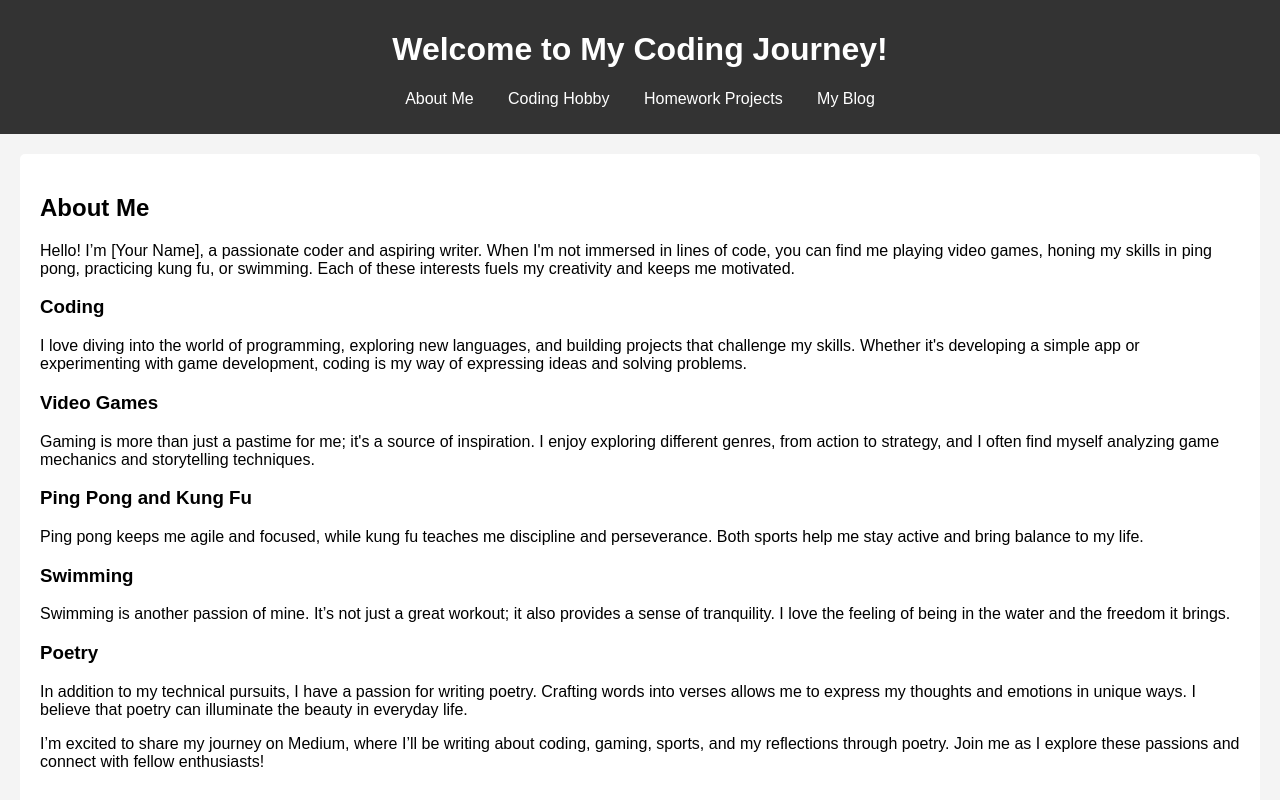
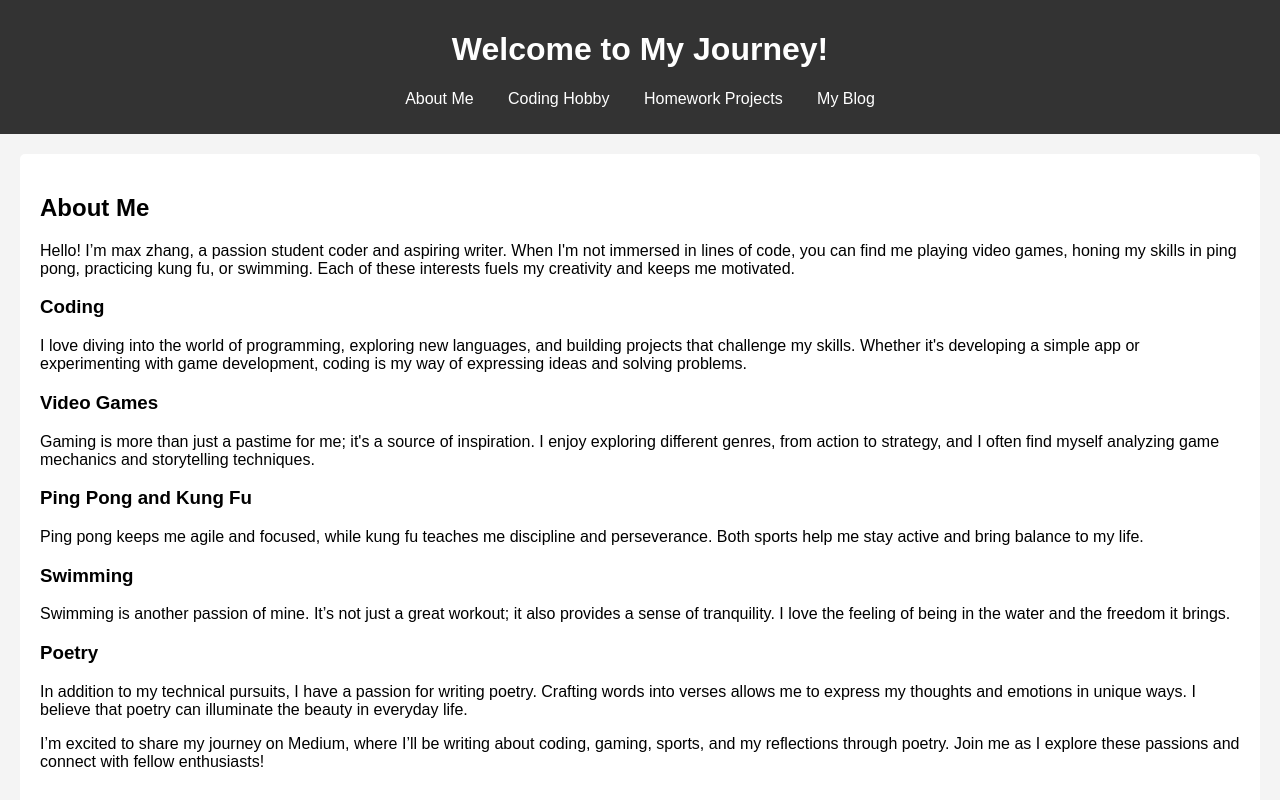
Before and after one commit to max-12342014/max, a plain HTML site: page index.html in a window 1280 px wide. Shown: the top 800 px of the page. Drawn offline with Linux system fonts and the light colour scheme.

Commit message:
Update index.html
update again delet coding

```diff
--- a/index.html
+++ b/index.html
@@ -3,12 +3,12 @@
 <head>
     <meta charset="UTF-8">
     <meta name="viewport" content="width=device-width, initial-scale=1.0">
-    <title>My Coding Journey</title>
+    <title>My Journey</title>
     <link rel="stylesheet" href="styles.css">
 </head>
 <body>
     <header>
-        <h1>Welcome to My Coding Journey!</h1>
+        <h1>Welcome to My Journey!</h1>
         <nav>
             <ul>
                 <li><a href="#about">About Me</a></li>
@@ -21,7 +21,7 @@
 
     <section id="about">
         <h2>About Me</h2>
-        <p>Hello! I’m [Your Name], a passionate coder and aspiring writer. When I'm not immersed in lines of code, you can find me playing video games, honing my skills in ping pong, practicing kung fu, or swimming. Each of these interests fuels my creativity and keeps me motivated.</p>
+        <p>Hello! I’m max zhang, a passion student coder and aspiring writer. When I'm not immersed in lines of code, you can find me playing video games, honing my skills in ping pong, practicing kung fu, or swimming. Each of these interests fuels my creativity and keeps me motivated.</p>
 
         <h3>Coding</h3>
         <p>I love diving into the world of programming, exploring new languages, and building projects that challenge my skills. Whether it's developing a simple app or experimenting with game development, coding is my way of expressing ideas and solving problems.</p>
```
